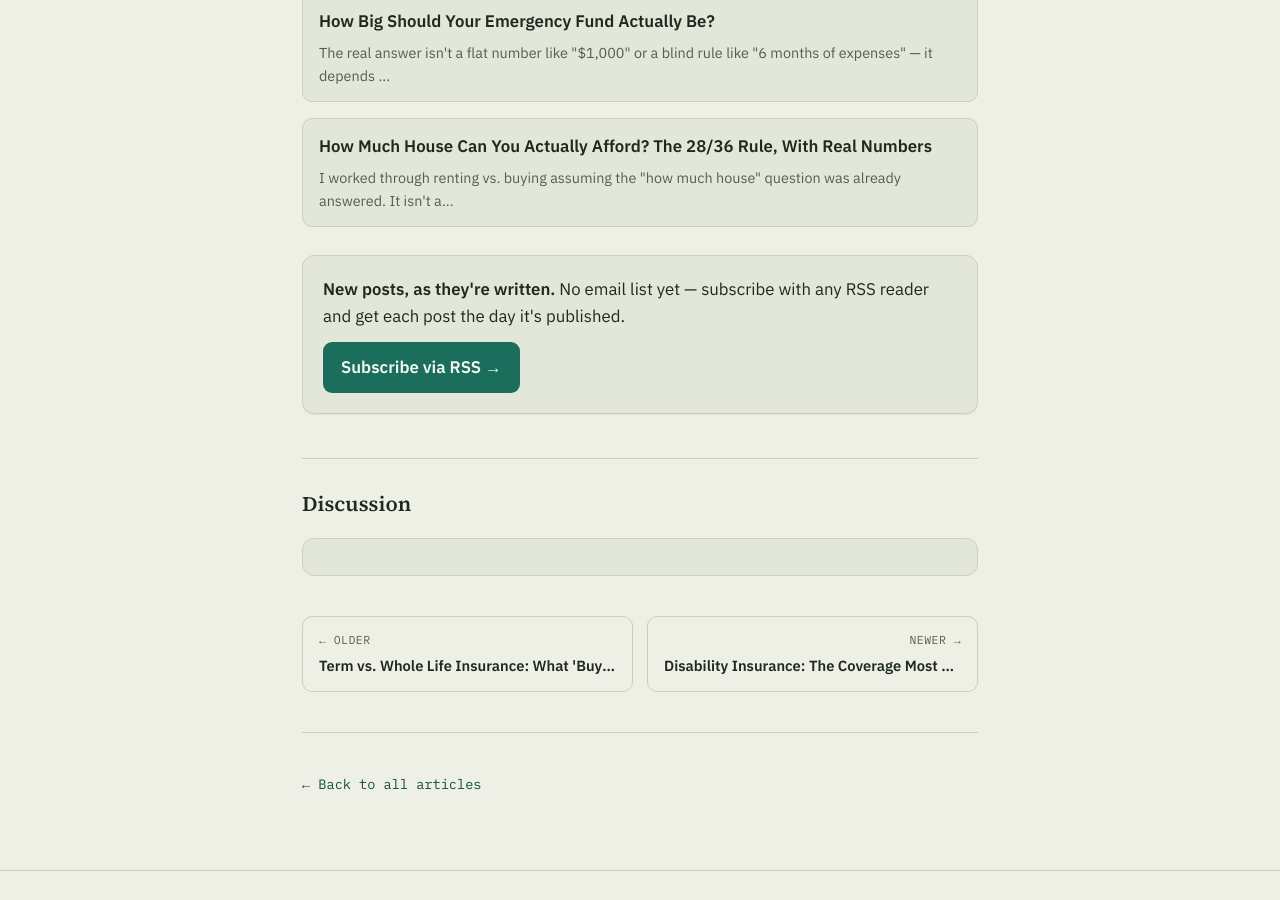
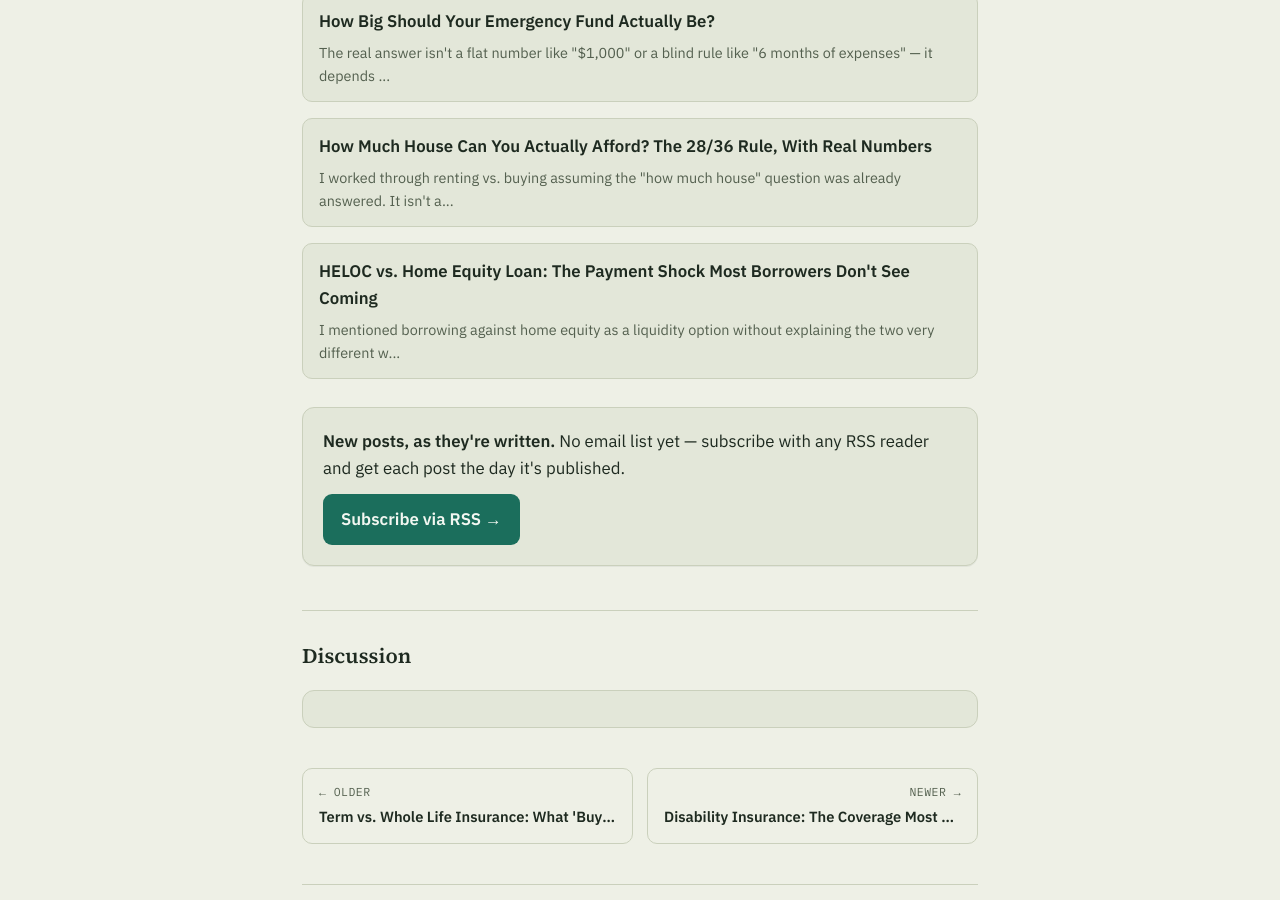
Before and after one commit to KevinKearns1/compound-notes, a Jekyll site: the page built from _posts/2026-11-06-extra-mortgage-payments-or-invest.md, in a window 1280 px wide and 900 px high, scrolled down 3577 px. Built offline with Jekyll 4.4.1, drawn with Linux system fonts in a browser that asks for light colours; comment, search, counter and statistics services are not loaded; part of the change alters nothing that is shown.

Commit message:
Add post: HELOC vs. home equity loan -- the payment shock most borrowers miss
Daily audit found the site fully clean again (zero broken links,
zero orphaned posts, zero voice slips, zero missing front-matter or
cover/image files across all 57 posts, no title/topic duplication),
so wrote today's post instead. Closes a gap extra-mortgage-payments-
or-invest left open: it mentioned "borrowing against the equity (a
home equity loan or line of credit)" without ever distinguishing the
two.

Verified HELOC/home-equity-loan mechanics via web search against
multiple lender and comparison sources before publishing: HELOC =
revolving variable-rate line, typically interest-only during a
~10-year draw period before shifting into a ~20-year amortizing
repayment period; home equity loan = fixed-rate lump sum, full P&I
from day one; combined loan-to-value commonly capped at 80-85%.
Centers on the detail most likely to surprise a borrower years later:
worked example shows a $50,000 HELOC balance at 8% jumping from a
$333/month interest-only payment to $418/month (25% higher) the
moment the draw period ends and the balance starts amortizing --
worse if the variable rate has also risen by then. Also ties the
CLTV cap to a concrete worked example using the same loan-balance/
home-value inputs as the house-affordability post, and flags that
neither product is a substitute for an actual emergency fund.

Links back to extra-mortgage-payments-or-invest, how-much-house-can-
you-afford, and emergency-fund-how-much; all three updated with this
post in their own `related:` front matter for bidirectional
discovery.

New cover art (heloc-vs-home-equity-loan.svg/.png): a dripping faucet
(HELOC, draw as needed) next to a single filled bucket (home equity
loan, all at once) -- caught and fixed a color-consistency issue
(drips not visually read as money) via headless-Chrome preview before
shipping.

Verified: clean Jekyll build, zero broken links across all 62
rendered pages.

Co-Authored-By: Claude Sonnet 5 <noreply@anthropic.com>
Claude-Session: https://claude.ai/code/session_01BBVAQBJGK5wp4bPG2d6npL

```diff
--- a/_posts/2026-09-11-emergency-fund-how-much.md
+++ b/_posts/2026-09-11-emergency-fund-how-much.md
@@ -11,7 +11,7 @@ reading_time: 6
 cover: /assets/images/covers/emergency-fund.svg
 image: /assets/images/covers/emergency-fund.png
 cover_alt: "A locked box on a shelf with a protective arc over it deflecting a jagged bolt, illustrating money set aside as a buffer against the unexpected"
-related: [saving-vs-investing, high-yield-savings-accounts, extra-mortgage-payments-or-invest, disability-insurance-explained, series-i-savings-bonds-explained, renters-insurance-explained]
+related: [saving-vs-investing, high-yield-savings-accounts, extra-mortgage-payments-or-invest, disability-insurance-explained, series-i-savings-bonds-explained, renters-insurance-explained, heloc-vs-home-equity-loan]
 ---
 
 I mentioned emergency funds in passing when I wrote about [saving vs. investing]({{ '/saving-vs-investing/' | relative_url }}), but I never actually answered the question everyone asks next: how much is enough? The honest answer is "it depends," but that's a useless sentence on its own — here's what it actually depends on.
--- a/_posts/2026-11-06-extra-mortgage-payments-or-invest.md
+++ b/_posts/2026-11-06-extra-mortgage-payments-or-invest.md
@@ -11,7 +11,7 @@ reading_time: 7
 cover: /assets/images/covers/mortgage-payoff-or-invest.svg
 image: /assets/images/covers/mortgage-payoff-or-invest.png
 cover_alt: "A house with a shrinking chain around it on one side of a scale, balanced against a small growing plant on the other side, illustrating the trade-off between paying down a mortgage faster and investing the difference"
-related: [pay-off-student-loans-or-invest, what-is-apr, emergency-fund-how-much, how-much-house-can-you-afford]
+related: [pay-off-student-loans-or-invest, what-is-apr, emergency-fund-how-much, how-much-house-can-you-afford, heloc-vs-home-equity-loan]
 ---
 
 I worked through [student loans vs. investing]({{ '/pay-off-student-loans-or-invest/' | relative_url }}) with real numbers and specifically left mortgages out, promising they deserved their own answer. They do — a mortgage brings its own wrinkles a student loan doesn't have, and at a typical rate, the comparison is close enough that the actual math matters more than the instinct either way.
--- a/_posts/2026-11-09-how-much-house-can-you-afford.md
+++ b/_posts/2026-11-09-how-much-house-can-you-afford.md
@@ -12,7 +12,7 @@ reading_time: 7
 cover: /assets/images/covers/house-affordability.svg
 image: /assets/images/covers/house-affordability.png
 cover_alt: "A house sized by two overlapping gauges, one labeled 28% and one labeled 36%, with the smaller gauge determining the actual size of the house, illustrating how income and existing debt together set a home-affordability ceiling"
-related: [renting-vs-buying-a-home, what-is-apr, extra-mortgage-payments-or-invest, homeowners-insurance-explained]
+related: [renting-vs-buying-a-home, what-is-apr, extra-mortgage-payments-or-invest, homeowners-insurance-explained, heloc-vs-home-equity-loan]
 ---
 
 I worked through [renting vs. buying]({{ '/renting-vs-buying-a-home/' | relative_url }}) assuming the home price in the comparison was already a reasonable one — I never actually explained how lenders, and most financial planning advice, land on what "reasonable" means. There's a specific, widely used rule for it, and the part that surprises people isn't the rule itself — it's how much an existing car payment or student loan can shrink the number.
--- /dev/null
+++ b/_posts/2026-11-15-heloc-vs-home-equity-loan.md
@@ -0,0 +1,65 @@
+---
+layout: post
+title: "HELOC vs. Home Equity Loan: The Payment Shock Most Borrowers Don't See Coming"
+date: 2026-11-15
+description: >-
+  I mentioned borrowing against home equity as a liquidity option
+  without explaining the two very different ways to actually do it —
+  one of which can double as a payment surprise years after you take it out.
+tags: [fundamentals, getting started]
+reading_time: 7
+cover: /assets/images/covers/heloc-vs-home-equity-loan.svg
+image: /assets/images/covers/heloc-vs-home-equity-loan.png
+cover_alt: "A water faucet labeled HELOC that a homeowner can turn on and off as needed, next to a single filled bucket labeled home equity loan handed over all at once, illustrating the difference between a revolving credit line and a lump-sum loan"
+related: [extra-mortgage-payments-or-invest, how-much-house-can-you-afford, emergency-fund-how-much]
+---
+
+I mentioned [borrowing against home equity]({{ '/extra-mortgage-payments-or-invest/' | relative_url }}) as one way to get cash back out of a paid-down mortgage, without explaining that there are two genuinely different products that do this — and one of them has a payment change built in that catches people off guard years after they signed up for it.
+
+## The one-sentence version
+
+A HELOC (home equity line of credit) is a revolving, usually variable-rate credit line you draw from as needed, typically interest-only for about the first 10 years before shifting into a roughly 20-year period of full principal-and-interest payments; a home equity loan is a fixed-rate, fixed-payment lump sum from day one, structured like a second mortgage — and mixing up which one you have changes what the monthly bill actually looks like and when it changes.
+
+<!--more-->
+
+## The two products, side by side
+
+| | HELOC | Home equity loan |
+|---|---|---|
+| How you get the money | Draw as needed, up to a limit | One lump sum, upfront |
+| Rate | Usually variable | Usually fixed |
+| Early payments | Often interest-only during the draw period | Principal + interest from day one |
+| Structure | Revolving credit, like a credit card | Installment loan, like a second mortgage |
+
+Both borrow against the same thing — the equity built up in a home — but the shape of the obligation is completely different, and so is how the payment behaves over time.
+
+## The payment shock, worked out
+
+A HELOC's draw period (commonly around 10 years) is often interest-only — you're only required to pay the interest on whatever balance you've drawn, not reduce the principal at all. When the draw period ends, the loan shifts into a repayment period (commonly around 20 years) where the remaining balance starts amortizing like a normal loan — principal and interest both, on whatever balance exists at that point.
+
+Here's a $50,000 balance at a representative 8% variable rate, comparing the last interest-only payment during the draw period against the first payment once repayment begins:
+
+| | Monthly payment |
+|---|---|
+| Draw period (interest-only) | **$333** |
+| Repayment period (20-year amortizing) | **$418** |
+
+**That's a 25% jump — on the identical balance, at the identical rate** — just from the structure of the loan changing at a fixed point in time, often a decade after the HELOC was opened and easy to lose track of. And because HELOC rates are usually variable, a borrower who also sees their rate rise over that same decade faces both increases landing at once: a larger required payment *and* a higher rate, right as the loan shifts from interest-only to fully amortizing. A home equity loan has none of this — the payment calculated on day one is the payment for the life of the loan, full stop.
+
+## How much either one actually offers
+
+Lenders typically cap the **combined loan-to-value ratio (CLTV)** — the existing mortgage balance plus the new HELOC or home equity loan, compared to the home's value — at roughly **80-85%**. On a home worth $400,000 with $250,000 remaining on the mortgage, an 80% CLTV cap allows combined borrowing up to $320,000 — meaning roughly **$70,000** of new HELOC or home equity loan is potentially available, before accounting for credit, income, and the specific lender's own standards. This directly connects to [the affordability math]({{ '/how-much-house-can-you-afford/' | relative_url }}) covered earlier: how much equity actually exists to borrow against depends on the same loan balance and home value already part of that calculation.
+
+## When each one actually fits
+
+**A HELOC fits an uncertain or ongoing need** — a renovation with costs that aren't fully known upfront, or a flexible financial backstop drawn only if actually needed, paying interest only on what's actually used rather than a full lump sum sitting unused. It is **not** a substitute for an actual [emergency fund]({{ '/emergency-fund-how-much/' | relative_url }}) — approval and access can change or tighten exactly when a borrower's finances are under the most stress, which is the opposite of what an emergency fund needs to reliably do.
+
+**A home equity loan fits a known, one-time expense** — debt consolidation, a single large known cost — where a fixed payment and a fixed rate from day one matter more than flexibility, and there's no ten-years-later structural change to plan around.
+
+## The real risk both share
+
+Both are secured against the home — a second lien, the same way the primary mortgage is secured. Falling behind on either one carries the same ultimate consequence as falling behind on the mortgage itself: the home is the collateral, and foreclosure is a real possibility, not a remote technicality. Borrowing against home equity for a discretionary expense deserves the same seriousness as the mortgage itself, not a lighter one just because the word "credit line" sounds more casual than "second mortgage."
+
+## The takeaway
+
+A HELOC and a home equity loan both unlock the same underlying value — equity built up in a home — through structurally different products with different payment behavior over time. The HELOC's built-in shift from interest-only to fully amortizing is the detail most likely to surprise a borrower years after closing, specifically because it's easy to forget a fixed draw period even exists when the payment feels stable for a decade. Knowing which product is actually in hand, and when the terms are scheduled to change, matters as much as the interest rate quoted on day one.
```
Also changed, not shown: assets/images/covers/heloc-vs-home-equity-loan.png (added), assets/images/covers/heloc-vs-home-equity-loan.svg (added).
